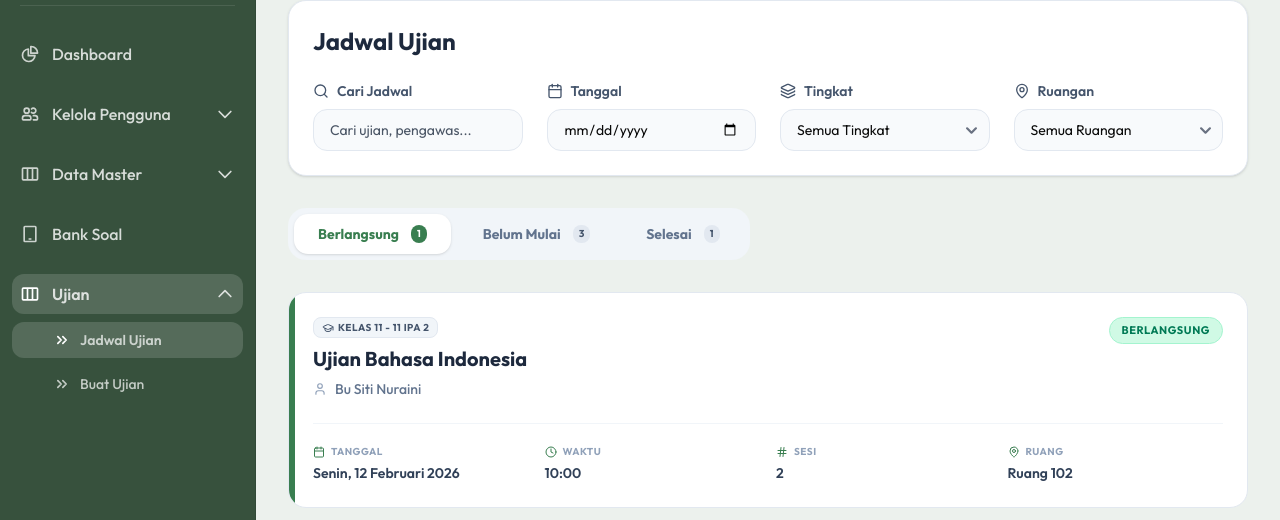
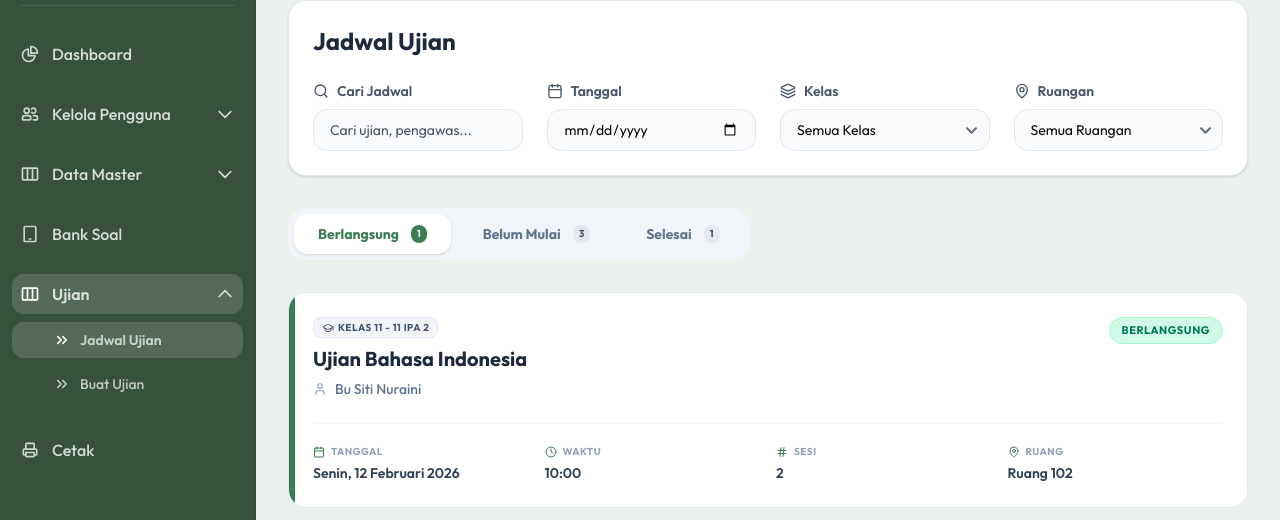
Before and after one commit to mustafamadjid/web-app-cbt, a React app in the folder frontend/: page /dashboard/administrator/ujian/jadwal in a window 1280 px wide. Shown: the part 119-639 px from the top of the page. Built offline with nearby package versions, Linux system fonts and the light colour scheme; the HTML template or start-up script is replaced by a standard one.

Commit message:
FE : Refactor logic service dan type

```diff
--- a/frontend/src/layouts/Form/Admin/Ujian/BuatUjianForm.tsx
+++ b/frontend/src/layouts/Form/Admin/Ujian/BuatUjianForm.tsx
@@ -6,7 +6,6 @@ import type {
   BankSoalOption,
   BuatUjianFormValues,
   GuruPengawasOption,
-  RuangUjianOption,
   SesiUjianOption,
   SiswaPreviewItem,
   TipeUjian,
@@ -15,11 +14,13 @@ import type { TingkatKelasOption } from "@/types/DataMaster/Kelas";
 import {
   getUjianBankSoalOptions,
   getUjianGuruPengawasOptions,
-  getUjianRuangOptions,
   getUjianSesiOptions,
   getUjianSiswaPreview,
   submitBuatUjian,
 } from "@/services/Api/features-api/Ujian/ujian.service";
+
+import { getRuangUjianOptions } from "@/services/Api/features-api/DataMaster/ruang-ujian.service";
+
 import { ApiError } from "@/services/Api/api";
 import { getTingkatKelasOptions } from "@/services/Api/features-api/DataMaster/kelas.service";
 import { getTingkatKelasById } from "@/services/Api/features-api/DataMaster/kelas.service";
@@ -27,6 +28,7 @@ import { getTingkatKelasById } from "@/services/Api/features-api/DataMaster/kela
 // helper
 import { createSetField } from "@/helper/setField/setField";
 import { calculateDuration } from "@/helper/CalculateDuration/calculateDuration";
+import type { RuangUjianRow } from "@/types/DataMaster/RuangUjian";
 
 const initialValues: BuatUjianFormValues = {
   nama_ujian: "",
@@ -53,9 +55,6 @@ const selectBaseClass =
   "w-full rounded-lg border border-slate-200 bg-white px-3 py-2 text-sm outline-none transition focus:border-[#397e50] focus:ring-2 focus:ring-[#397e50] disabled:bg-slate-50 disabled:text-slate-500";
 
 
-
-
-
 export const BuatUjianForm = () => {
   const [values, setValues] = useState<BuatUjianFormValues>(initialValues);
   const [touched, setTouched] = useState<Record<string, boolean>>({});
@@ -65,7 +64,7 @@ export const BuatUjianForm = () => {
 
   const [kelasOptions, setKelasOptions] = useState<TingkatKelasOption[]>([]);
   const [bankSoalOptions, setBankSoalOptions] = useState<BankSoalOption[]>([]);
-  const [ruangOptions, setRuangOptions] = useState<RuangUjianOption[]>([]);
+  const [ruangOptions, setRuangOptions] = useState<RuangUjianRow[]>([]);
   const [guruOptions, setGuruOptions] = useState<GuruPengawasOption[]>([]);
   const [sesiOptions, setSesiOptions] = useState<SesiUjianOption[]>([]);
   const [siswaPreview, setSiswaPreview] = useState<SiswaPreviewItem[]>([]);
@@ -97,7 +96,7 @@ export const BuatUjianForm = () => {
       try {
         const [kelas, ruang, guru, sesi] = await Promise.all([
           getTingkatKelasOptions(),
-          getUjianRuangOptions(),
+          getRuangUjianOptions(),
           getUjianGuruPengawasOptions(),
           getUjianSesiOptions(),
         ]);
@@ -582,7 +581,7 @@ export const BuatUjianForm = () => {
                   <option value="">Pilih ruang ujian</option>
                   {ruangOptions.map((ruang) => (
                     <option key={ruang.id} value={ruang.id}>
-                      {ruang.nama}
+                      {ruang.namaRuangan}
                     </option>
                   ))}
                 </select>
--- a/frontend/src/layouts/MainLayout/Sidebar/sidebarMenuItems.tsx
+++ b/frontend/src/layouts/MainLayout/Sidebar/sidebarMenuItems.tsx
@@ -239,6 +239,31 @@ export const mainMenuItems: SidebarMenuItem[] = [
       },
     ],
   },
+  {
+    id: 6,
+    type: "link",
+    label: "Cetak",
+    to: paths.dashboard.cetak,
+    end: true,
+    icon: (className) => (
+      <svg
+        className={className}
+        aria-hidden="true"
+        xmlns="http://www.w3.org/2000/svg"
+        width="24"
+        height="24"
+        fill="none"
+        viewBox="0 0 24 24"
+      >
+        <path
+          stroke="currentColor"
+          stroke-linejoin="round"
+          stroke-width="2"
+          d="M16.444 18H19a1 1 0 0 0 1-1v-5a1 1 0 0 0-1-1H5a1 1 0 0 0-1 1v5a1 1 0 0 0 1 1h2.556M17 11V5a1 1 0 0 0-1-1H8a1 1 0 0 0-1 1v6h10ZM7 15h10v4a1 1 0 0 1-1 1H8a1 1 0 0 1-1-1v-4Z"
+        />
+      </svg>
+    ),
+  },
 ];
 
 export const footerMenuItems: SidebarMenuItem[] = [
--- /dev/null
+++ b/frontend/src/pages/Admin/Cetak/Cetak.tsx
@@ -0,0 +1,7 @@
+export const Cetak = () => {
+    return (
+        <>
+        <h1>Cetak</h1>
+        </>
+    )
+}
--- a/frontend/src/pages/Admin/Dashboard/BankSoal/BankSoal.tsx
+++ b/frontend/src/pages/Admin/Dashboard/BankSoal/BankSoal.tsx
@@ -368,7 +368,7 @@ export const BankSoal = () => {
               <button
                 onClick={() => {
                   setSearch("");
-                  setSelectedMapelId("");
+                  setSelectedMapelId(null);
                 }}
                 className="mt-6 text-sm font-bold text-[#397e50] hover:underline"
               >
--- a/frontend/src/pages/Admin/Dashboard/Ujian/JadwalUjian.tsx
+++ b/frontend/src/pages/Admin/Dashboard/Ujian/JadwalUjian.tsx
@@ -1,6 +1,6 @@
 import { BoxJadwalUjian } from "@/components/features/Ujian/BoxJadwalUjian";
 import { getTingkatKelasOptions } from "@/services/Api/features-api/DataMaster/kelas.service";
-import { getRuangUjian } from "@/services/Api/features-api/DataMaster/ruang-ujian.service";
+import { getRuangUjianOptions } from "@/services/Api/features-api/DataMaster/ruang-ujian.service";
 import { getJadwalUjian } from "@/services/Api/features-api/Ujian/jadwalujian.service";
 import type { TingkatKelasOption } from "@/types/DataMaster/Kelas";
 import type { RuangUjianRow } from "@/types/DataMaster/RuangUjian";
@@ -55,7 +55,7 @@ export const JadwalUjian = () => {
       try {
         const [tingkatOptions, ruangUjianOptions] = await Promise.all([
           getTingkatKelasOptions(),
-          getRuangUjian(),
+          getRuangUjianOptions(),
         ]);
         setTingkatKelasOptions(tingkatOptions);
         setRuangOptions(ruangUjianOptions);
@@ -145,7 +145,7 @@ export const JadwalUjian = () => {
 
             <div className="space-y-2">
               <label className="flex items-center gap-2 text-sm font-semibold text-slate-600">
-                <Layers size={16} /> Tingkat
+                <Layers size={16} /> Kelas
               </label>
               <select
                 value={selectedTingkatId ?? ""}
@@ -156,7 +156,7 @@ export const JadwalUjian = () => {
                 }
                 className="w-full rounded-xl border border-slate-200 bg-slate-50 px-4 py-2.5 text-sm transition-all focus:border-[#397e50] focus:bg-white focus:outline-none focus:ring-4 focus:ring-[#397e50]/10"
               >
-                <option value="">Semua Tingkat</option>
+                <option value="">Semua Kelas</option>
                 {tingkatKelasOptions.map((t) => (
                   <option key={t.id_tingkat_kelas} value={t.id_tingkat_kelas}>
                     Kelas {t.tingkat_kelas}
@@ -171,10 +171,12 @@ export const JadwalUjian = () => {
               </label>
               <select
                 value={selectedRuang ?? ""}
-                onChange={(e) =>
+                onChange={(e) => {
                   setSelectedRuang(
                     e.target.value === "" ? null : Number(e.target.value)
                   )
+                  console.log(e.target.value)
+                }
                 }
                 className="w-full rounded-xl border border-slate-200 bg-slate-50 px-4 py-2.5 text-sm transition-all focus:border-[#397e50] focus:bg-white focus:outline-none focus:ring-4 focus:ring-[#397e50]/10"
               >
--- a/frontend/src/routes/AppRouter.tsx
+++ b/frontend/src/routes/AppRouter.tsx
@@ -30,6 +30,8 @@ import { TambahBankSoal } from "@/pages/Admin/Dashboard/BankSoal/TambahBankSoal"
 
 import { BuatUjian } from "@/pages/Admin/Dashboard/Ujian/BuatUjian";
 import { JadwalUjian } from "@/pages/Admin/Dashboard/Ujian/JadwalUjian";
+
+import { Cetak } from "@/pages/Admin/Cetak/Cetak";
 
 import { AdminLayout } from "@/layouts/MainLayout/AdminLayout/AdminLayout";
 
@@ -68,6 +70,7 @@ export const router = createBrowserRouter([
           { path: paths.dashboard.bank_soal, element: <BankSoal /> },
           { path: paths.dashboard.buat_ujian, element: <BuatUjian /> },
           {path:paths.dashboard.jadwal_ujian,element:<JadwalUjian/>}
+          ,{path:paths.dashboard.cetak,element:<Cetak/>}
         ],
       },
 
--- a/frontend/src/routes/paths.ts
+++ b/frontend/src/routes/paths.ts
@@ -35,6 +35,8 @@ export const paths = {
     jadwal_ujian: djoin(join("ujian", "/jadwal")),
     buat_ujian: djoin(join("ujian", "/buat-ujian")),
 
+    cetak: djoin("cetak"),
+
     pengaturan: djoin("pengaturan"),
   },
 } as const;
--- a/frontend/src/services/Api/features-api/DataMaster/ruang-ujian.service.ts
+++ b/frontend/src/services/Api/features-api/DataMaster/ruang-ujian.service.ts
@@ -8,6 +8,8 @@ const DUMMY_RUANG_UJIAN: RuangUjianRow[] = [
   { id: 2, namaRuangan: "Ruang Ujian 02" },
   { id: 3, namaRuangan: "Lab Komputer" },
   { id: 4, namaRuangan: "Aula Utama" },
+  {id: 5, namaRuangan: "Lab IPA"},
+  {id: 6, namaRuangan: "Lab IPS"}
 ];
 
 const sleep = (ms: number) => new Promise((resolve) => setTimeout(resolve, ms));
@@ -29,5 +31,8 @@ export async function getRuangUjian(
 
 export async function getRuangUjianOptions(): Promise<RuangUjianRow[]> {
   await sleep(180);
-  return [...DUMMY_RUANG_UJIAN];
+
+
+  // Ini harusnya nanit kalau sudah fetch API ga perlu sorting id
+  return [...DUMMY_RUANG_UJIAN].sort((a, b) => a.id - b.id);
 }
--- a/frontend/src/services/Api/features-api/Ujian/jadwalujian.service.ts
+++ b/frontend/src/services/Api/features-api/Ujian/jadwalujian.service.ts
@@ -23,7 +23,7 @@ export const dummyJadwalUjian: JadwalUjianItem[] = [
     sesi_ujian: 1,
 
     ruang_ujian: "Ruang 101",
-    ruang_ujian_id: 1,
+    id_ruang: 1,
     status_ujian: "belum_dimulai",
 
     tingkat_kelas: 10,
@@ -39,7 +39,7 @@ export const dummyJadwalUjian: JadwalUjianItem[] = [
     sesi_ujian: 2,
 
     ruang_ujian: "Ruang 102",
-    ruang_ujian_id: 2,
+    id_ruang: 2,
     status_ujian: "berlangsung",
 
     tingkat_kelas: 11,
@@ -55,7 +55,7 @@ export const dummyJadwalUjian: JadwalUjianItem[] = [
     sesi_ujian: 1,
 
     ruang_ujian: "Lab IPA",
-    ruang_ujian_id: 3,
+    id_ruang: 3,
     status_ujian: "selesai",
 
     tingkat_kelas: 12,
@@ -70,7 +70,7 @@ export const dummyJadwalUjian: JadwalUjianItem[] = [
     waktu_mulai: "09:30",
 
     ruang_ujian: "Ruang 203",
-    ruang_ujian_id: 2,
+    id_ruang: 2,
     status_ujian: "belum_dimulai",
 
     tingkat_kelas: 11,
@@ -86,7 +86,7 @@ export const dummyJadwalUjian: JadwalUjianItem[] = [
     sesi_ujian: 3,
 
     ruang_ujian: "Ruang 301",
-    ruang_ujian_id: 1,
+    id_ruang: 1,
     status_ujian: "belum_dimulai",
 
     tingkat_kelas: 10,
@@ -150,7 +150,7 @@ const filterByRuangUjianId = (
   ruangUjianId?: number
 ) => {
   if (ruangUjianId == null) return data;
-  return data.filter((ujian) => ujian.ruang_ujian_id === ruangUjianId);
+  return data.filter((ujian) => ujian.id_ruang === ruangUjianId);
 };
 
 const filterByTanggalIso = (
--- a/frontend/src/services/Api/features-api/Ujian/ujian.service.ts
+++ b/frontend/src/services/Api/features-api/Ujian/ujian.service.ts
@@ -7,7 +7,6 @@ import type {
   BuatUjianFormValues,
   BuatUjianSubmitResponse,
   GuruPengawasOption,
-  RuangUjianOption,
   SesiUjianOption,
   SiswaPreviewItem,
 } from "@/types/Ujian/BuatUjian";
@@ -27,12 +26,6 @@ const DUMMY_SESI: SesiUjianOption[] = [
   { id: 3, kode: "S3", nama: "Sesi 3 (Sore)" },
 ];
 
-const DUMMY_RUANG: RuangUjianOption[] = [
-  { id: 1, nama: "Lab Komputer 1" },
-  { id: 2, nama: "Lab Komputer 2" },
-  { id: 3, nama: "Ruang Multimedia" },
-  { id: 4, nama: "Aula Utama" },
-];
 
 const sleep = (ms: number) => new Promise((resolve) => setTimeout(resolve, ms));
 
@@ -53,10 +46,8 @@ export async function getUjianSesiOptions(): Promise<SesiUjianOption[]> {
   return [...DUMMY_SESI];
 }
 
-export async function getUjianRuangOptions(): Promise<RuangUjianOption[]> {
-  await sleep(180);
-  return [...DUMMY_RUANG];
-}
+
+
 
 export async function getUjianBankSoalOptions(params: {
   tingkatKelasId?: number;
--- a/frontend/src/types/Ujian/BuatUjian.ts
+++ b/frontend/src/types/Ujian/BuatUjian.ts
@@ -43,10 +43,7 @@ export type SesiUjianOption = {
   nama: string;
 };
 
-export type RuangUjianOption = {
-  id: number;
-  nama: string;
-};
+
 
 export type SiswaPreviewItem = {
   id: number;
--- a/frontend/src/types/Ujian/jadwalUjian.ts
+++ b/frontend/src/types/Ujian/jadwalUjian.ts
@@ -6,7 +6,7 @@ export type JadwalUjianItem = {
     waktu_mulai: string; // Data waktu sudah diolah duluan di server
     sesi_ujian?: number ;
     ruang_ujian?: string;
-    ruang_ujian_id?: number;
+    id_ruang?: number;
     status_ujian?: string;
     tingkat_kelas?: number;
     tingkat_kelas_id?: number;
```
